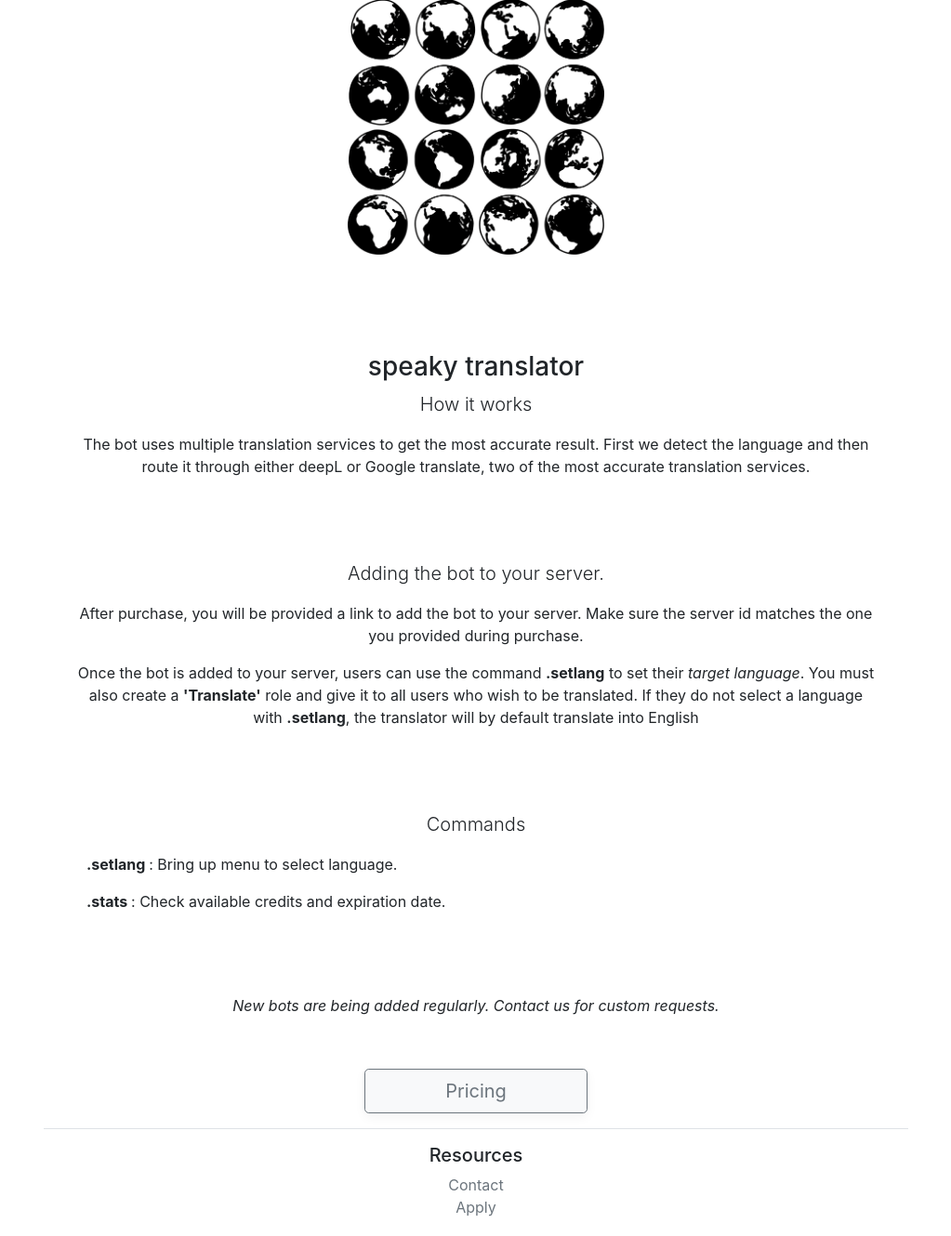
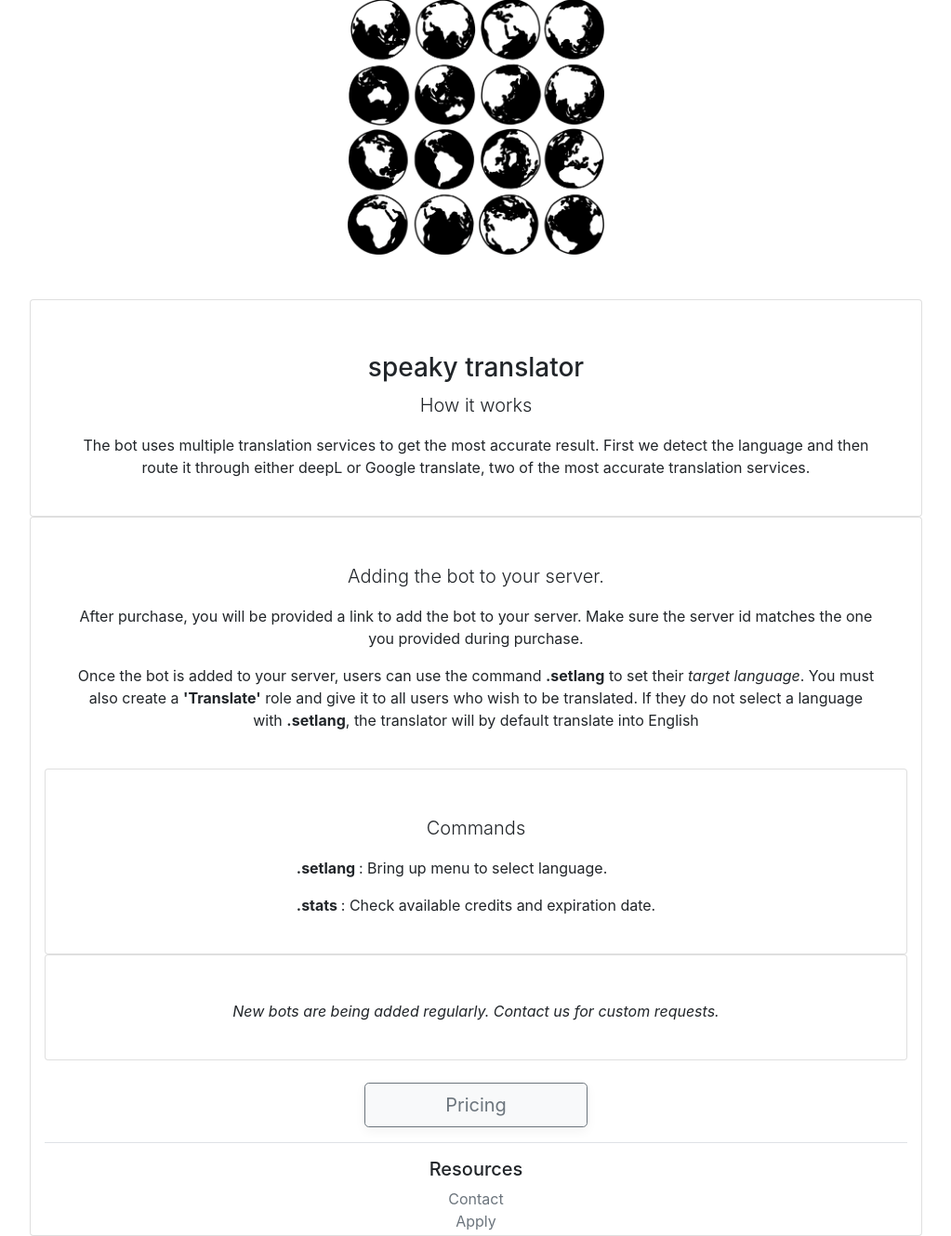
Before and after one commit to cmooredev/api-keys, a Flask app: page /about in a window 1280 px wide. Shown: the part 275-1605 px from the top of the page at 93% size, without its empty margins (128-1151 px from the left). Before the commit the page ends 1584 px from the top, so only its background shows below. Run offline with Flask 2, Linux system fonts and the light colour scheme; some libraries are stand-ins or nearby versions.

Commit message:
update content

```diff
--- a/apiapp/templates/about.html
+++ b/apiapp/templates/about.html
@@ -18,7 +18,7 @@
 
 </div>
 
-<div class="mt-5 container text-center">
+<div class="mt-5 container text-center card">
   <div class="about-header px-3 py-3 pt-md-5 pb-md-4 mx-auto">
     <h1 class="h3 m-2">speaky translator</h1>
       <div class="container">
@@ -32,7 +32,7 @@
 </div>
 
 
-<div class="container text-center">
+<div class="container text-center card">
   <div class="about-header px-3 py-3 pt-md-5 pb-md-4 mx-auto">
       <div class="container">
         <p class="lead">Adding the bot to your server.</p>
@@ -54,7 +54,7 @@
       </div>
   </div>
 
-  <div class="container text-center">
+  <div class="container text-center card">
     <div class="about-header px-3 py-3 pt-md-5 pb-md-4 mx-auto">
         <div class="container">
           <p class="lead">Commands</p>
@@ -70,7 +70,7 @@
       </div>
   </div>
 
-<div class="container text-center">
+<div class="container text-center card">
     <div class="about-header px-3 py-3 pt-md-5 pb-md-4 mx-auto">
         <div class="container">
           <p>
```
